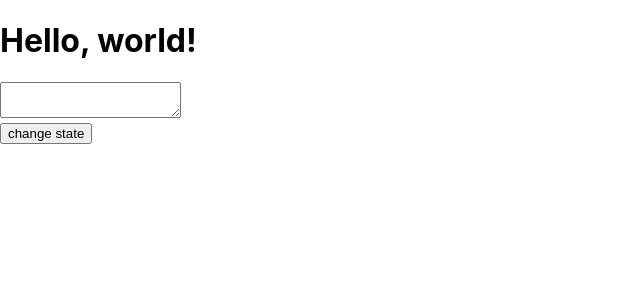
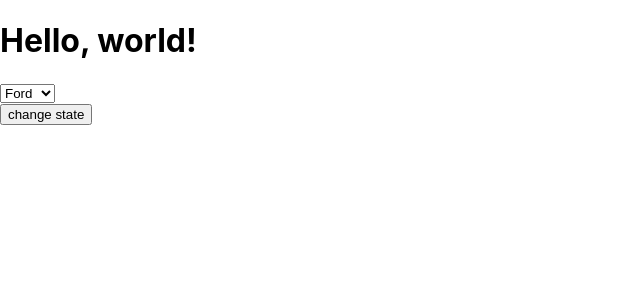
Before and after one commit to MahdiSohaily/MahdiSohaily.github.io, a React (Create React App) app: page / in a window 1280 px wide. Shown: the top 300 px of the page, without its empty margins (0-640 px from the left). Built offline with nearby package versions, Linux system fonts and the light colour scheme.

Commit message:
working with React select input

```diff
--- a/src/components/Message.jsx
+++ b/src/components/Message.jsx
@@ -19,7 +19,11 @@ export default class Message extends Component {
   render() {
     return (
       <form>
-        <textarea value={this.name} onChange={this.handleChange} />
+        <select value={this.state.name} onChange={this.handleChange}>
+          <option value="Ford">Ford</option>
+          <option value="Volvo">Volvo</option>
+          <option value="Fiat">Fiat</option>
+        </select>
       </form>
     );
   }
```
